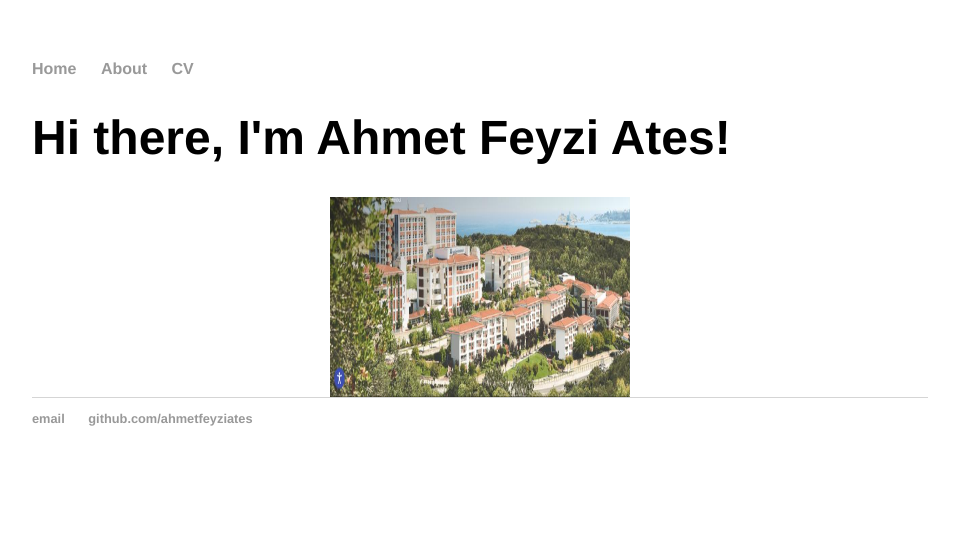
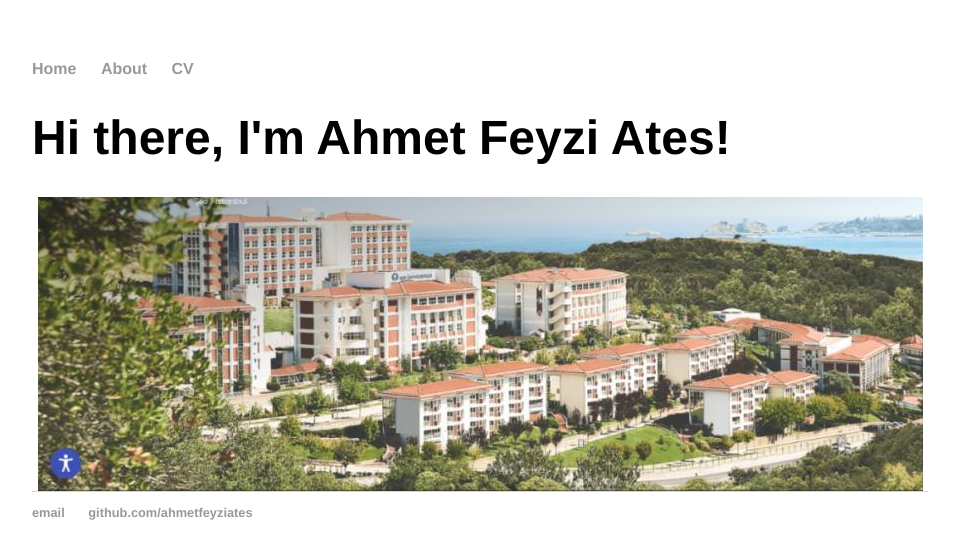
Before and after one commit to ahmetfeyziates/ahmetfeyziates.github.io, a Jekyll site: the page built from index.html, in a window 1280 px wide. Shown: the top 559 px of the page, without its empty margins (160-1114 px from the left). Built offline with Jekyll 4.4.1, drawn with Linux system fonts in a browser that asks for light colours.

Commit message:
Update index.html

```diff
--- a/index.html
+++ b/index.html
@@ -4,7 +4,7 @@ title: Ahmet Feyzi Ates, Horrible Cop
 ---
 <div class="blurb">
 	<h1>Hi there, I'm Ahmet Feyzi Ates!</h1>
-	<img src="images/campus.jpg" alt="A scenic view" width="300" height="200" style="display: block; margin: auto;">
+	<img src="images/campus.jpg" alt="A scenic view" width="885" height="294" style="display: block; margin: auto;">
 	<!--
 	<p>For those interested in defence related technologies, please have a look at </em><a href="https://vizyonergenc.com/ilan/vizyoner-genc/1320-kok-programi">KOK Program</a></p>
 	<p>It might be an interesting experience to attend:  </em><a href="https://istanbul.paktechsummit.com/en">Pakistan Tech Summit in Istanbul.</a> Registration is free for students (select "student pass" during registration) </p>
```
